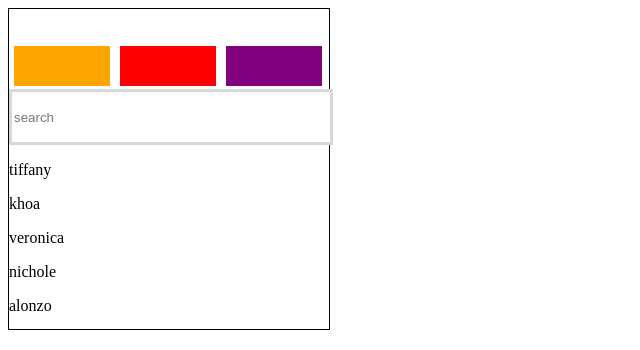
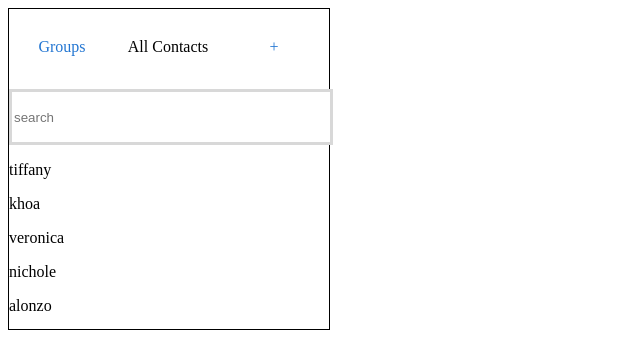
Before and after one commit to geekwise-jennifer-tablett/old-addressbook, a plain HTML site: page index.html in a window 1280 px wide. Shown: the whole page, without its empty margins (0-640 px from the left). Drawn offline with Linux system fonts and the light colour scheme.

Commit message:
color fix

```diff
--- a/css/main.css
+++ b/css/main.css
@@ -30,8 +30,11 @@ body{
     width:6rem;
     display:inline-block;
     position: relative;
-    top:2rem;
-    background-color: orange;
+    top:.8rem;
+    line-height:2.5rem;
+    text-align: center;
+    color:#2376d2;
+
 }
 #title_div{
     margin:5px;
@@ -39,8 +42,9 @@ body{
     width:6rem;
     display:inline-block;
     position: relative;
-    top:2rem;
-    background-color: red;
+    top:.8rem;
+    line-height:2.5rem;
+    text-align: center;
 }
 #addContact_div{
     margin:5px;
@@ -48,6 +52,8 @@ body{
     width:6rem;
     display:inline-block;
     position: relative;
-    top:2rem;
-    background-color:purple;
+    top:.8rem;
+    line-height:2.5rem;
+    text-align: center;
+    color:#2376d2;
 }
--- a/js/script.js
+++ b/js/script.js
@@ -20,12 +20,15 @@ top_div.setAttribute('id','top_div');
 //creating content inside top_div
 group_div  = document.createElement('div');
 group_div.setAttribute('id','group_div');
+group_div.innerHTML = 'Groups';
 
 title_div = document.createElement('div');
 title_div.setAttribute('id','title_div');
+title_div.innerHTML = 'All Contacts';
 
 addContact_div = document.createElement('div');
 addContact_div.setAttribute('id','addContact_div');
+addContact_div.innerHTML = '+';
 
 search_input = document.createElement('input');
 search_input.setAttribute('id','search_display');
```
